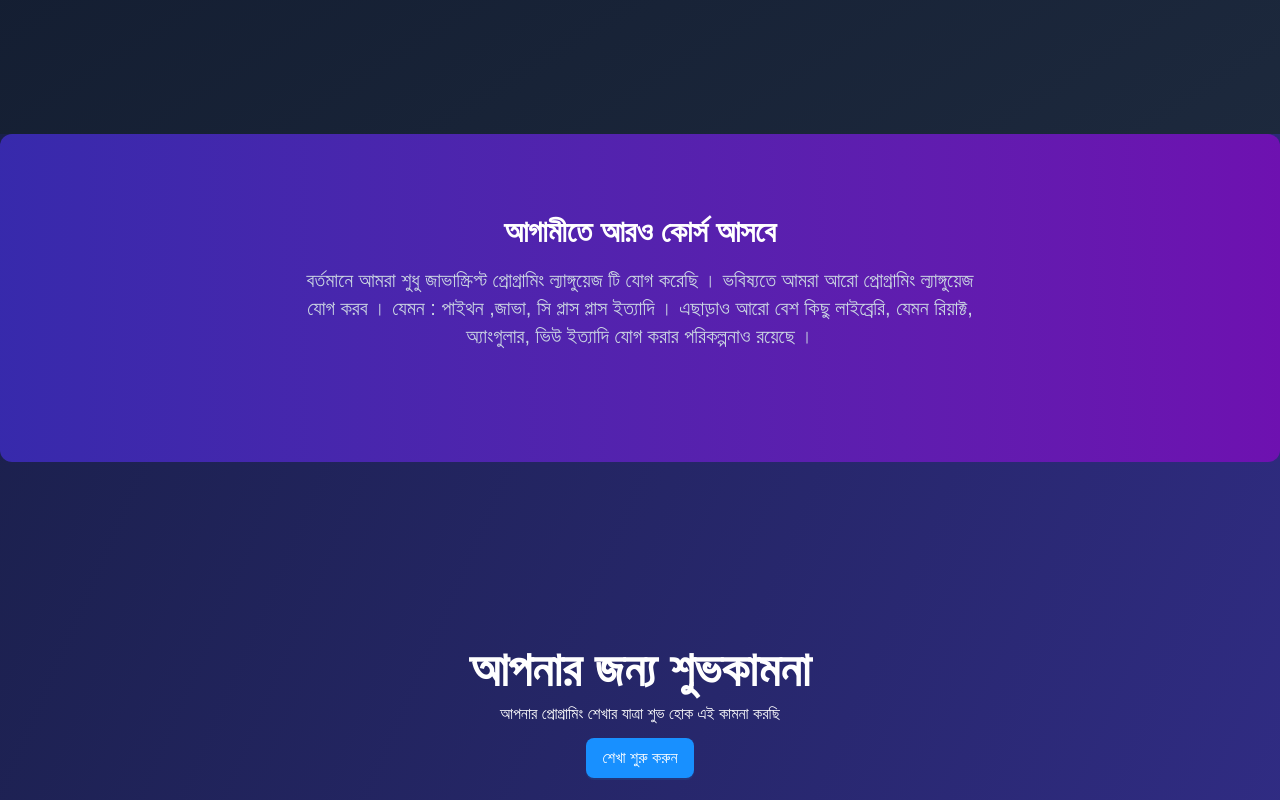
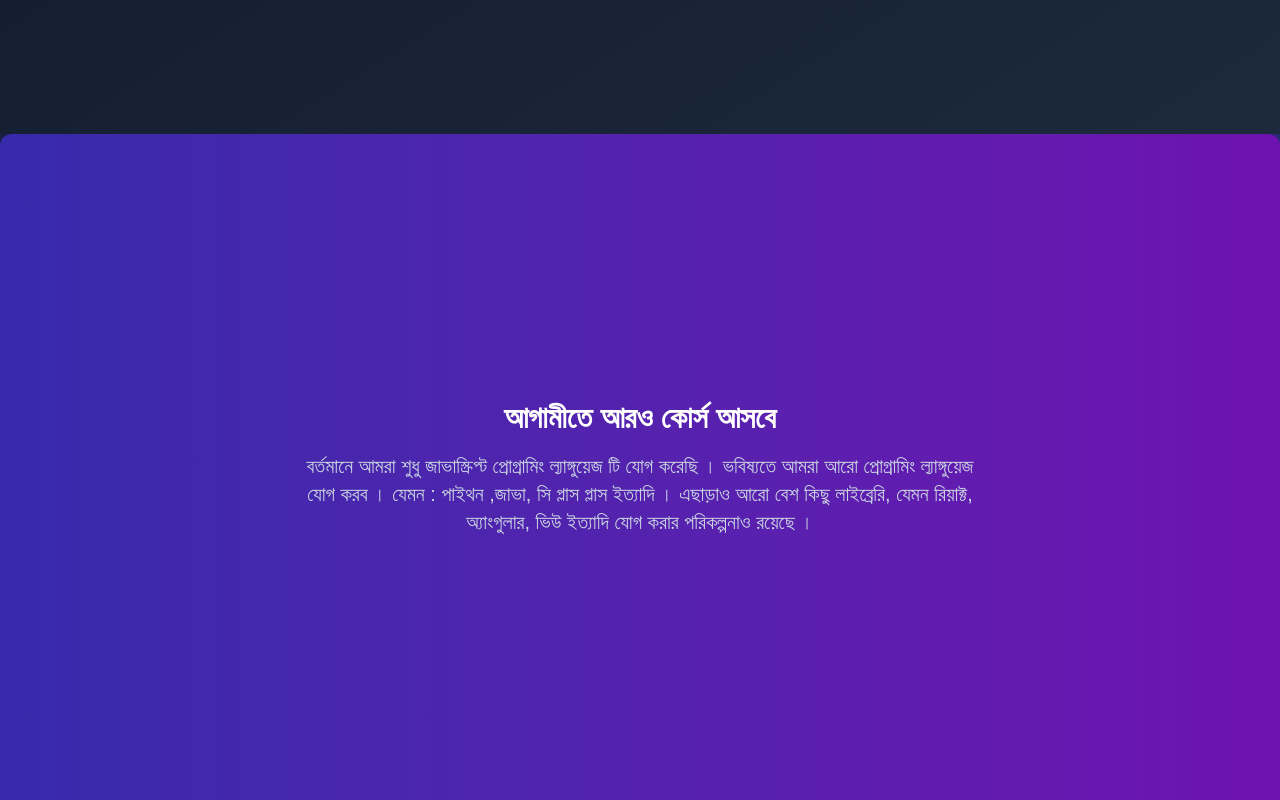
Before and after one commit to misbahulhoq/binarysearch, a Next.js app: page / in a window 1280 px wide. Shown: the part 2080-2880 px from the top of the page. Built offline with nearby package versions, Linux system fonts and the light colour scheme; what @ant-design/nextjs-registry would draw is missing.

Commit message:
height adjustment of home page sections

```diff
--- a/src/components/home/ComingSoonSection.tsx
+++ b/src/components/home/ComingSoonSection.tsx
@@ -9,7 +9,7 @@ const ComingSoonSection = () => {
     once: true,
   });
   return (
-    <section className="rounded-xl bg-gradient-to-r from-indigo-800 to-purple-800 p-8 px-6 py-20 text-center">
+    <section className="flex h-[700px] items-center justify-center rounded-xl bg-gradient-to-r from-indigo-800 to-purple-800 px-6 text-center">
       <motion.div
         ref={ref}
         className=""
--- a/src/components/home/StartNow.tsx
+++ b/src/components/home/StartNow.tsx
@@ -8,7 +8,7 @@ const StartNow = () => {
   const ref = useRef(null);
   const isInView = useInView(ref, { amount: 0.3, once: true });
   return (
-    <div className="flex h-[500px] items-center justify-center">
+    <div className="flex h-[600px] items-center justify-center">
       <motion.div
         className="container-center text-center"
         ref={ref}
```
